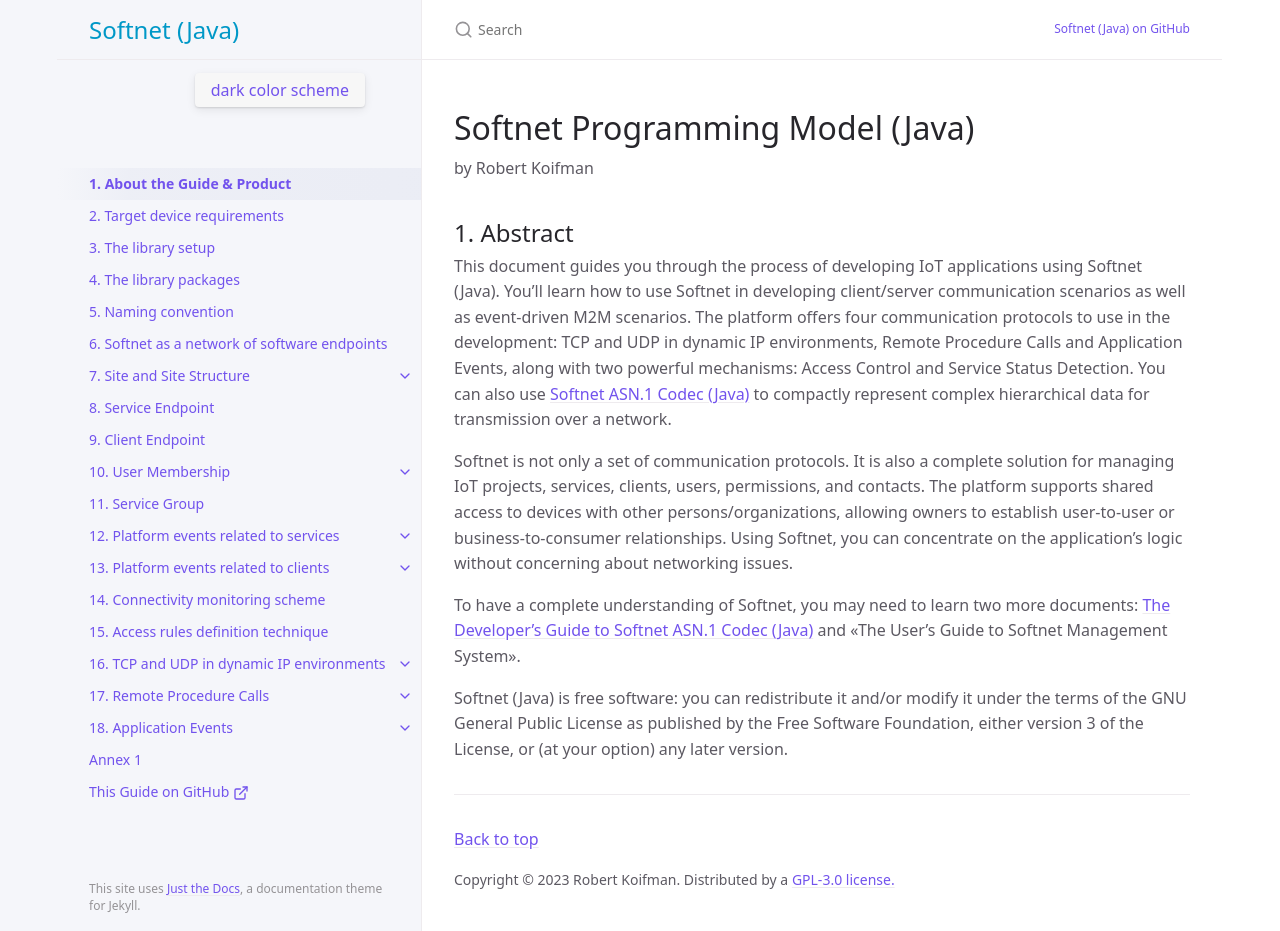
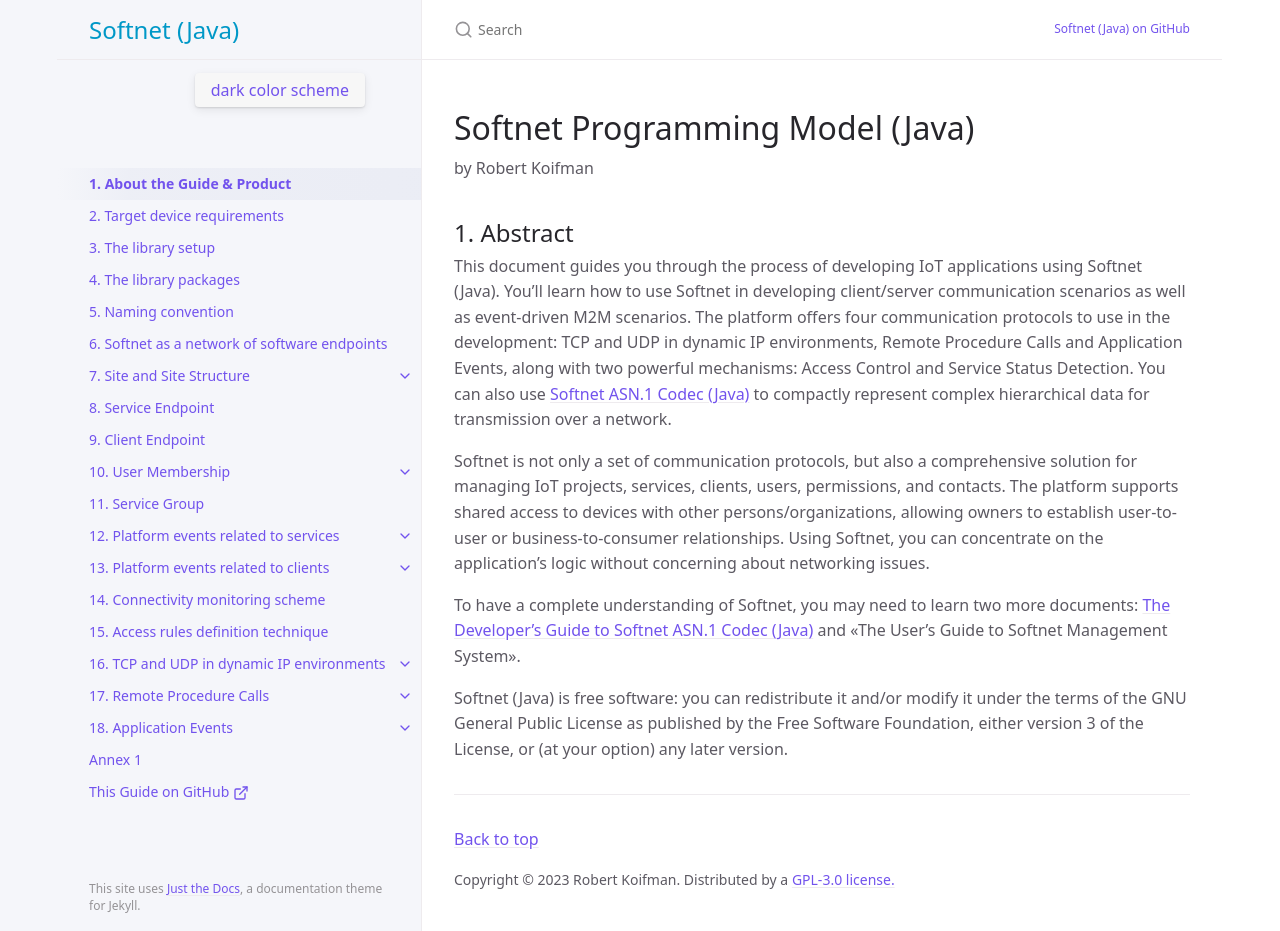
Before and after one commit to rubycoifman/softnet-java, a Jekyll site: the page built from docs/index.md, in a window 1280 px wide and 931 px high. Built offline with Jekyll 4.4.1, drawn with Linux system fonts in a browser that asks for light colours.

Commit message:
Update index.md

```diff
--- a/docs/index.md
+++ b/docs/index.md
@@ -14,7 +14,7 @@ by Robert Koifman
 
 This document guides you through the process of developing IoT applications using Softnet (Java). You'll learn how to use Softnet in developing client/server communication scenarios as well as event-driven M2M scenarios. The platform offers four communication protocols to use in the development: TCP and UDP in dynamic IP environments, Remote Procedure Calls and Application Events, along with two powerful mechanisms: Access Control and Service Status Detection. You can also use [Softnet ASN.1 Codec (Java)](https://github.com/softnet-x/asncodec-java){:target="_blank"}{:rel="noopener noreferrer"} to compactly represent complex hierarchical data for transmission over a network.
 
-Softnet is not only a set of communication protocols. It is also a complete solution for managing IoT projects, services, clients, users, permissions, and contacts. The platform supports shared access to devices with other persons/organizations, allowing owners to establish user-to-user or business-to-consumer relationships. Using Softnet, you can concentrate on the application’s logic without concerning about networking issues.
+Softnet is not only a set of communication protocols, but also a comprehensive solution for managing IoT projects, services, clients, users, permissions, and contacts. The platform supports shared access to devices with other persons/organizations, allowing owners to establish user-to-user or business-to-consumer relationships. Using Softnet, you can concentrate on the application’s logic without concerning about networking issues.
 
 To have a complete understanding of Softnet, you may need to learn two more documents: [The Developer’s Guide to Softnet ASN.1 Codec (Java)](https://softnet-x.github.io/asncodec-java){:target="_blank"}{:rel="noopener noreferrer"} and «The User’s Guide to Softnet Management System».
 
```
